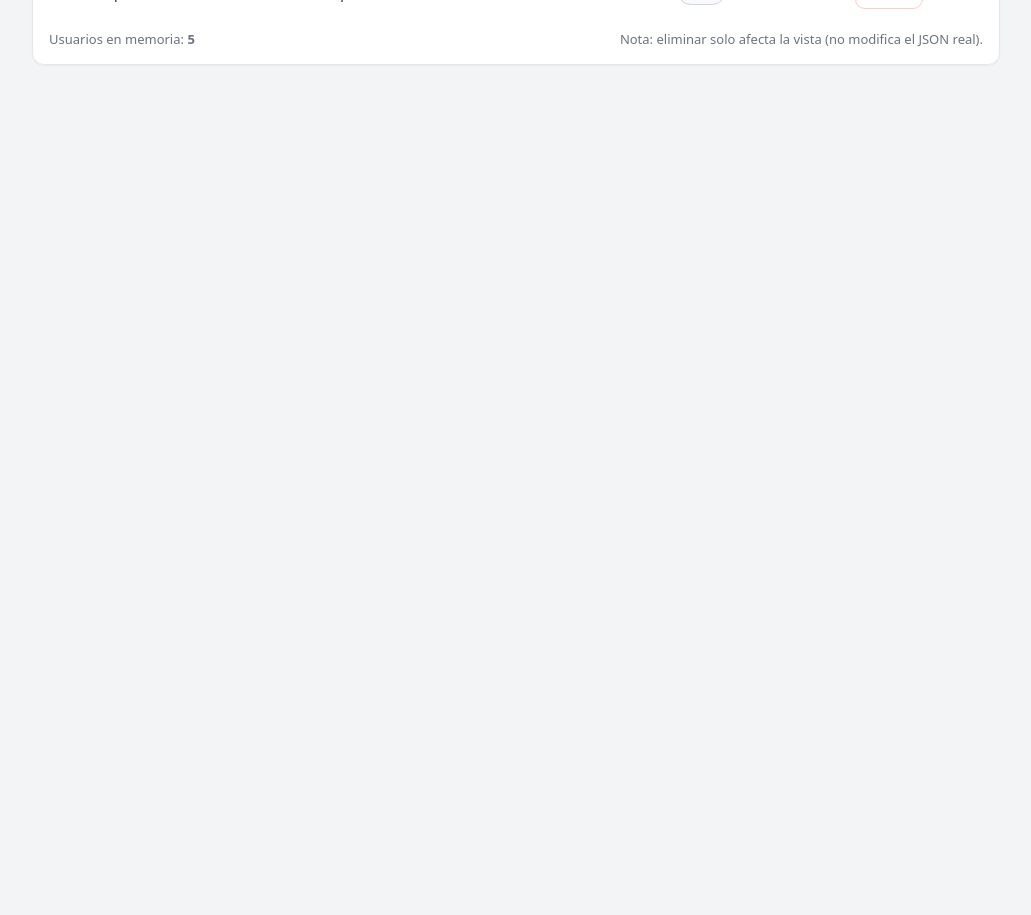
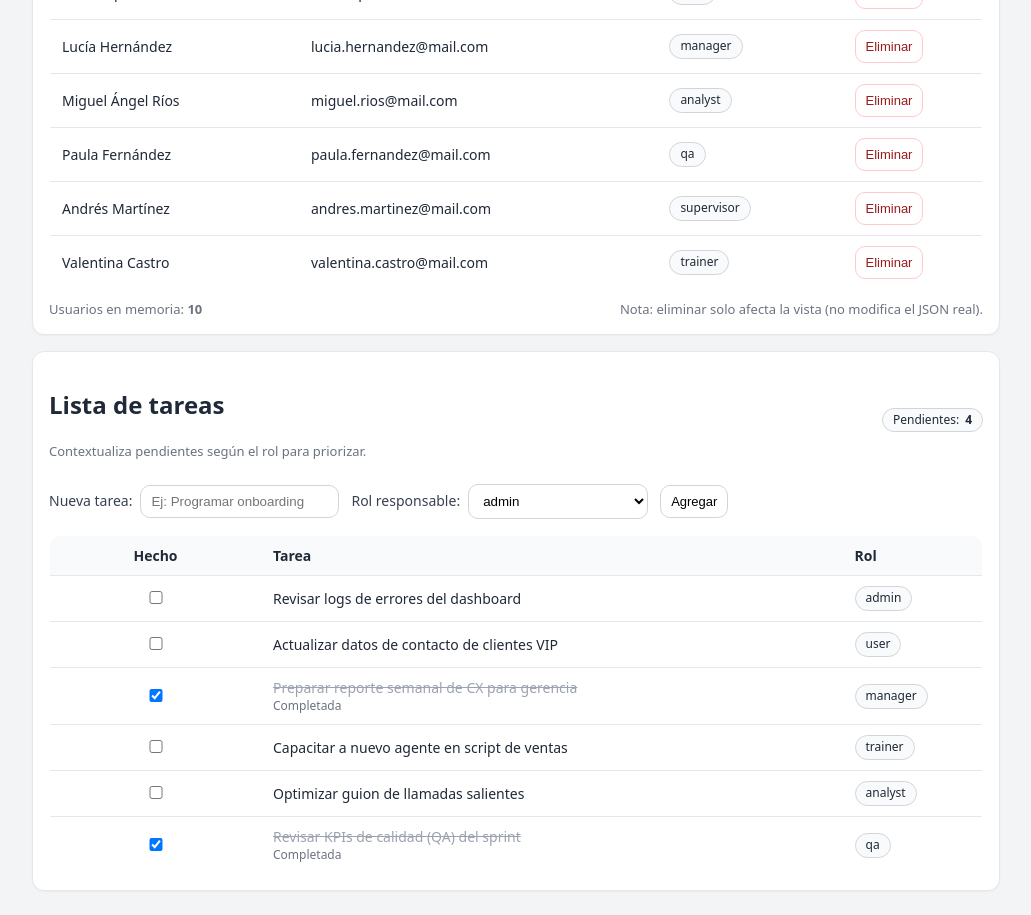
Before and after one commit to DeivySanChess/EMTELCO_Prueba2_Vue_Code, a Vue app: page / in a window 1280 px wide. Shown: the part 480-1395 px from the top of the page, without its empty margins (124-1155 px from the left). Before the commit the page ends 800 px from the top, so only its background shows below. Built offline with nearby package versions, Linux system fonts and the light colour scheme.

Commit message:
Add role-context todo list and expand sample users

```diff
--- a/src/App.vue
+++ b/src/App.vue
@@ -28,16 +28,43 @@
         </div>
       </div>
     </div>
+
+    <div class="card todo-card">
+      <TodoList
+        :tasks="tasks"
+        :roles="roleOptions"
+        @toggle="toggleTask"
+        @add="addTask"
+      />
+    </div>
   </div>
 </template>
 
 <script setup>
-import { ref, onMounted } from 'vue'
+import { ref, onMounted, computed } from 'vue'
 import UserList from './components/UserList.vue'
+import TodoList from './components/TodoList.vue'
 import logo from './assets/emtelco-logo.png'
 
 const users = ref([])
 const loading = ref(true)
+
+const tasks = ref([
+  { id: 1, title: 'Revisar logs de errores del dashboard', role: 'admin', done: false },
+  { id: 2, title: 'Actualizar datos de contacto de clientes VIP', role: 'user', done: false },
+  { id: 3, title: 'Preparar reporte semanal de CX para gerencia', role: 'manager', done: true },
+  { id: 4, title: 'Capacitar a nuevo agente en script de ventas', role: 'trainer', done: false },
+  { id: 5, title: 'Optimizar guion de llamadas salientes', role: 'analyst', done: false },
+  { id: 6, title: 'Revisar KPIs de calidad (QA) del sprint', role: 'qa', done: true }
+])
+
+const roleOptions = computed(() => {
+  const set = new Set([
+    ...users.value.map(u => u.role),
+    ...tasks.value.map(t => t.role)
+  ])
+  return Array.from(set)
+})
 
 // Cargar JSON local usando fetch y guardarlo en el estado (reactivo)
 onMounted(async () => {
@@ -57,4 +84,21 @@ onMounted(async () => {
 const handleRemove = (id) => {
   users.value = users.value.filter(u => u.id !== id)
 }
+
+const toggleTask = (id) => {
+  tasks.value = tasks.value.map(t =>
+    t.id === id ? { ...t, done: !t.done } : t
+  )
+}
+
+const addTask = ({ title, role }) => {
+  const cleanTitle = title.trim()
+  const cleanRole = role.trim() || 'user'
+  if (!cleanTitle) return
+  const nextId = tasks.value.length ? Math.max(...tasks.value.map(t => t.id)) + 1 : 1
+  tasks.value = [
+    ...tasks.value,
+    { id: nextId, title: cleanTitle, role: cleanRole, done: false }
+  ]
+}
 </script>
--- /dev/null
+++ b/src/components/TodoList.vue
@@ -0,0 +1,89 @@
+<template>
+  <div>
+    <div class="todo-header">
+      <div>
+        <h2>Lista de tareas</h2>
+        <p class="muted">Contextualiza pendientes según el rol para priorizar.</p>
+      </div>
+      <span class="badge">
+        Pendientes: <strong>{{ pendingCount }}</strong>
+      </span>
+    </div>
+
+    <div class="row">
+      <label>
+        Nueva tarea:
+        <input
+          v-model="newTitle"
+          placeholder="Ej: Programar onboarding"
+          @keyup.enter="submit"
+        />
+      </label>
+
+      <label>
+        Rol responsable:
+        <select v-model="newRole">
+          <option v-for="role in roles" :key="role" :value="role">{{ role }}</option>
+        </select>
+      </label>
+
+      <button class="btn" @click="submit">Agregar</button>
+    </div>
+
+    <p v-if="!tasks.length" class="muted">Aún no hay tareas.</p>
+
+    <table v-else class="todo-table">
+      <thead>
+        <tr>
+          <th style="width:50px;">Hecho</th>
+          <th>Tarea</th>
+          <th style="width:140px;">Rol</th>
+        </tr>
+      </thead>
+      <tbody>
+        <tr v-for="task in tasks" :key="task.id">
+          <td>
+            <input type="checkbox" :checked="task.done" @change="toggle(task.id)" />
+          </td>
+          <td>
+            <div class="task-title" :class="{ done: task.done }">{{ task.title }}</div>
+            <div class="task-note muted" v-if="task.done">Completada</div>
+          </td>
+          <td>
+            <span class="badge">{{ task.role }}</span>
+          </td>
+        </tr>
+      </tbody>
+    </table>
+  </div>
+</template>
+
+<script setup>
+import { computed, ref, watchEffect } from 'vue'
+
+const props = defineProps({
+  tasks: { type: Array, required: true, default: () => [] },
+  roles: { type: Array, required: true, default: () => [] }
+})
+
+const emit = defineEmits(['toggle', 'add'])
+
+const newTitle = ref('')
+const newRole = ref('')
+
+watchEffect(() => {
+  if (!newRole.value && props.roles.length) {
+    newRole.value = props.roles[0]
+  }
+})
+
+const pendingCount = computed(() => props.tasks.filter(t => !t.done).length)
+
+const submit = () => {
+  if (!newTitle.value.trim()) return
+  emit('add', { title: newTitle.value, role: newRole.value })
+  newTitle.value = ''
+}
+
+const toggle = (id) => emit('toggle', id)
+</script>
--- a/src/data/users.json
+++ b/src/data/users.json
@@ -3,5 +3,10 @@
   { "id": 2, "name": "Ana Gómez", "email": "ana.gomez@mail.com", "role": "user" },
   { "id": 3, "name": "Carlos Ruiz", "email": "carlos.ruiz@mail.com", "role": "user" },
   { "id": 4, "name": "María Torres", "email": "maria.torres@mail.com", "role": "admin" },
-  { "id": 5, "name": "Sofía López", "email": "sofia.lopez@mail.com", "role": "user" }
+  { "id": 5, "name": "Sofía López", "email": "sofia.lopez@mail.com", "role": "user" },
+  { "id": 6, "name": "Lucía Hernández", "email": "lucia.hernandez@mail.com", "role": "manager" },
+  { "id": 7, "name": "Miguel Ángel Ríos", "email": "miguel.rios@mail.com", "role": "analyst" },
+  { "id": 8, "name": "Paula Fernández", "email": "paula.fernandez@mail.com", "role": "qa" },
+  { "id": 9, "name": "Andrés Martínez", "email": "andres.martinez@mail.com", "role": "supervisor" },
+  { "id": 10, "name": "Valentina Castro", "email": "valentina.castro@mail.com", "role": "trainer" }
 ]
--- a/src/styles.css
+++ b/src/styles.css
@@ -131,3 +131,22 @@ tr:last-child td{ border-bottom: none; }
   0%,100%{ opacity:.2; transform: scale(.9); }
   50%{ opacity:1; transform: scale(1.1); }
 }
+.todo-card{ margin-top:16px; }
+.todo-header{
+  display:flex;
+  justify-content: space-between;
+  align-items: center;
+  gap:12px;
+  margin-bottom: 8px;
+}
+.todo-table th:nth-child(1),
+.todo-table td:nth-child(1){
+  text-align: center;
+}
+.task-title.done{
+  text-decoration: line-through;
+  color:#9ca3af;
+}
+.task-note{
+  font-size:12px;
+}
```
